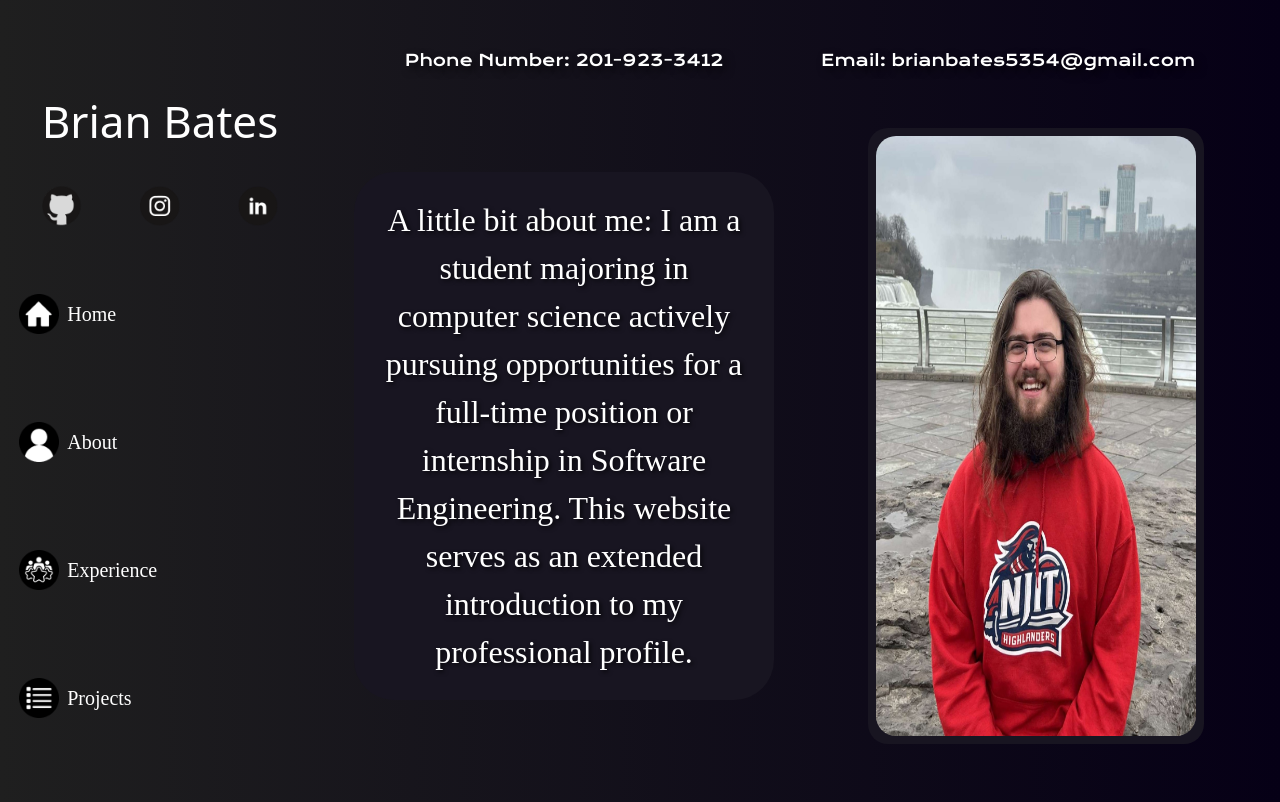
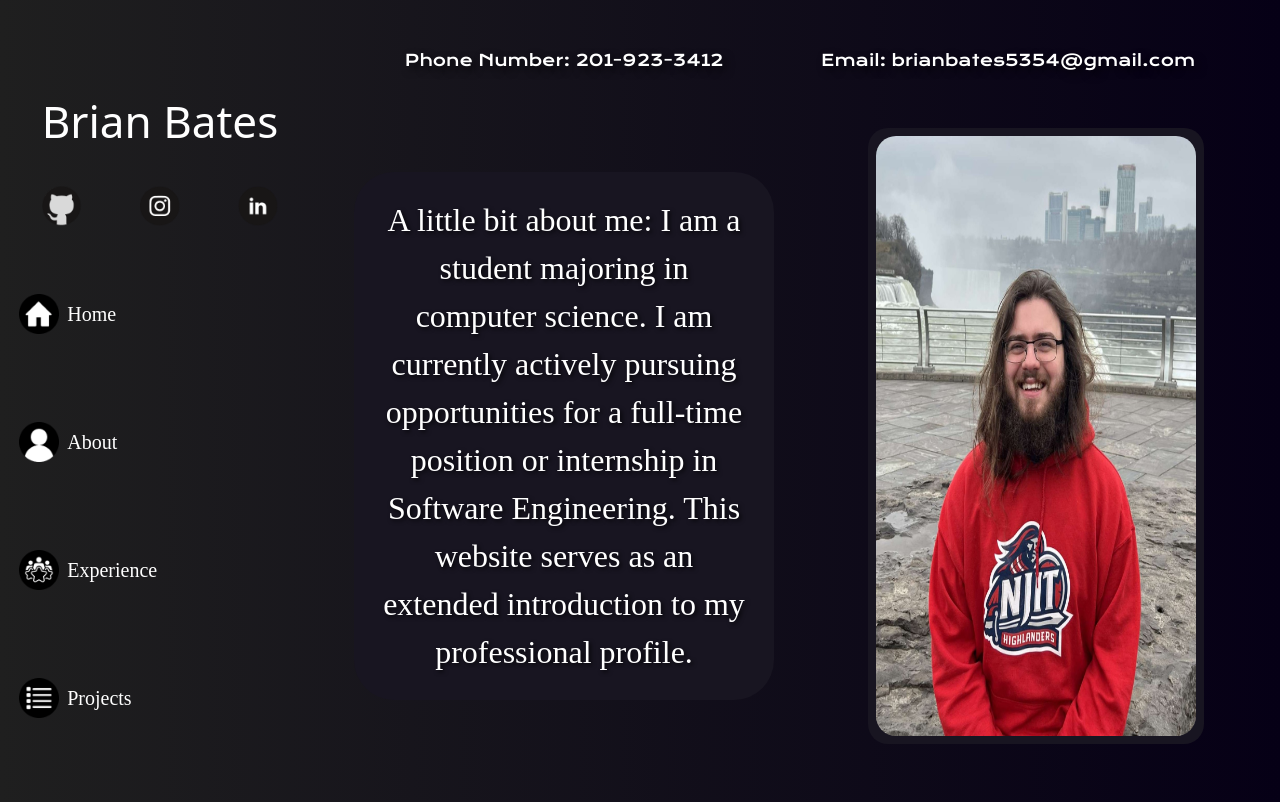
Before and after one commit to brianbates928/Personal-Website, a React (Create React App) app: page /about in a window 1280 px wide. Built offline with nearby package versions, Linux system fonts and the light colour scheme; a web font is replaced by a local one.

Commit message:
Update About.js

```diff
--- a/src/pages/About.js
+++ b/src/pages/About.js
@@ -12,7 +12,7 @@ const About = () => {
         <div style={styles.leftHalf}>
           <p style={styles.aboutText}>
             A little bit about me: I am a student majoring in computer
-            science actively pursuing opportunities for a full-time position or
+            science. I am currently actively pursuing opportunities for a full-time position or
             internship in Software Engineering. This website serves as an
             extended introduction to my professional profile.
           </p>
```
